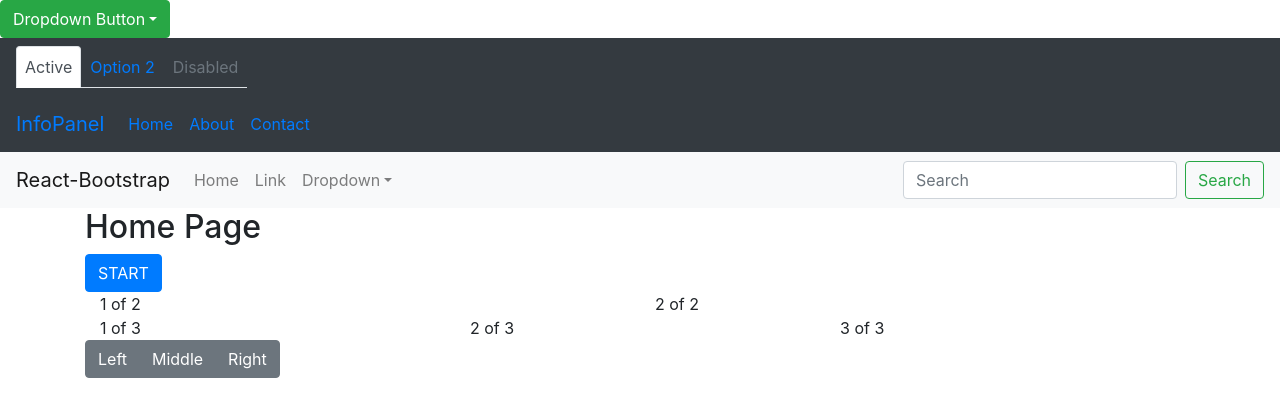
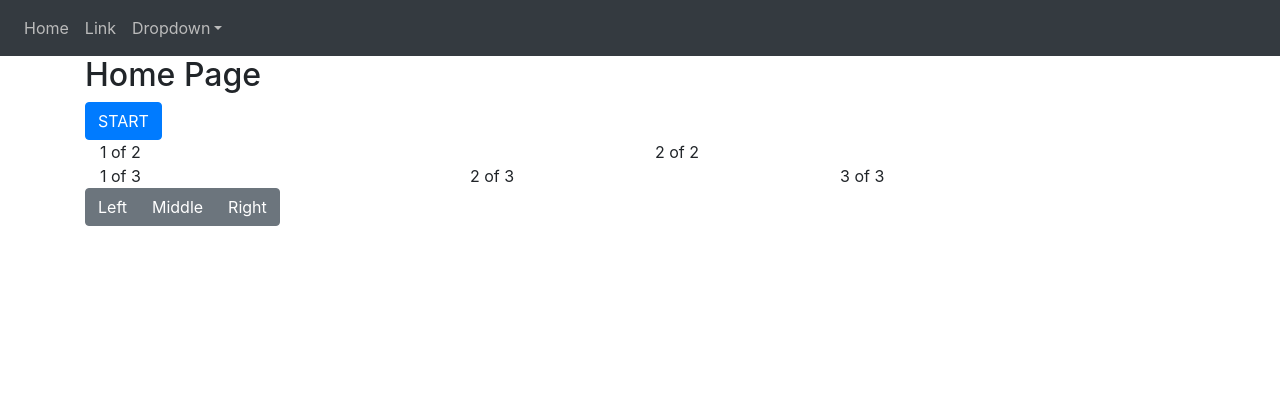
Before and after one commit to IT-Buster/DashBoard, a React (Create React App) app: page / in a window 1280 px wide. Shown: the top 416 px of the page. Built offline with nearby package versions, Linux system fonts and the light colour scheme.

Commit message:
Kolory menu

```diff
--- a/src/components/NavigationBar.js
+++ b/src/components/NavigationBar.js
@@ -15,95 +15,42 @@ const Styles = styled.div`
       color: white;
     }
   }
+  .dropdown-item {
+    color: black;
+  }
+  .dropdown-menu {
+    background-color: red;
+  }
+  .dropdown-divider {
+    color: black;
+  }
+  .dropdown-item:hover {
+    background-color: green;
+  }
+  .dropdown-item:focus {
+    background-color: blue;
+  }
+
 `;
 
 
 
 export const NavigationBar = () => (
 
-  <div>
-
-
-
-  <Dropdown>
-  <Dropdown.Toggle variant="success" id="dropdown-basic">
-    Dropdown Button
-  </Dropdown.Toggle>
-
-  <Dropdown.Menu>
-    <Dropdown.Item href="#/action-1">Action</Dropdown.Item>
-    <Dropdown.Item href="#/action-2">Another action</Dropdown.Item>
-    <Dropdown.Item href="#/action-3">Something else</Dropdown.Item>
-  </Dropdown.Menu>
-</Dropdown>
-
-<Navbar expand="lg" variant="tabs" defaultActiveKey="/home" className="bg-dark justify-content-between">
-<Nav variant="tabs" defaultActiveKey="/home">
-<Nav.Item>
-  <Nav.Link href="/home">Active</Nav.Link>
-</Nav.Item>
-<Nav.Item>
-  <Nav.Link eventKey="link-1">Option 2</Nav.Link>
-</Nav.Item>
-<Nav.Item>
-  <Nav.Link eventKey="disabled" disabled>
-    Disabled
-  </Nav.Link>
-</Nav.Item>
-</Nav>
-</Navbar>
-
-    <Navbar expand="lg" variant="tabs" defaultActiveKey="/home" className="bg-dark justify-content-between">
-      <Navbar.Brand href="/">InfoPanel</Navbar.Brand>
-      <Navbar.Toggle aria-controls="basic-navbar-nav" />
-      <Navbar.Collapse id="basic-navbar-nav">
-        <Nav className="mr-auto">
-          <ButtonGroup aria-label="Basic example">
-            <Nav.Item>
-              <Nav.Link>
-                <Link to="/">Home</Link>
-              </Nav.Link>
-            </Nav.Item>
-            <Nav.Item>
-              <Nav.Link>
-                <Link to="/about">About</Link>
-              </Nav.Link>
-            </Nav.Item>
-            <Nav.Item>
-              <Nav.Link>
-              <Link to="/contact">Contact</Link>
-              </Nav.Link>
-            </Nav.Item>
-          </ButtonGroup>
-        </Nav>
-      </Navbar.Collapse>
-    </Navbar>
-
-    <Navbar bg="light" expand="lg">
-    <Navbar.Brand href="#home">React-Bootstrap</Navbar.Brand>
+  <Styles>
+    <Navbar bg="dark" expand="lg">
     <Navbar.Toggle aria-controls="basic-navbar-nav" />
     <Navbar.Collapse id="basic-navbar-nav">
       <Nav className="mr-auto">
-        <Nav.Link href="#home">Home</Nav.Link>
-        <Nav.Link href="#link">Link</Nav.Link>
+        <Nav.Link href="/home">Home</Nav.Link>
+        <Nav.Link href="/contact">Link</Nav.Link>
         <NavDropdown title="Dropdown" id="basic-nav-dropdown">
-          <NavDropdown.Item href="#action/3.1">Action</NavDropdown.Item>
-          <NavDropdown.Item href="#action/3.2">Another action</NavDropdown.Item>
-          <NavDropdown.Item href="#action/3.3">Something</NavDropdown.Item>
+          <NavDropdown.Item href="/about">Action</NavDropdown.Item>
           <NavDropdown.Divider />
-          <NavDropdown.Item href="#action/3.4">Separated link</NavDropdown.Item>
+          <NavDropdown.Item href="/about55">Separated link</NavDropdown.Item>
         </NavDropdown>
       </Nav>
-      <Form inline>
-        <FormControl type="text" placeholder="Search" className="mr-sm-2" />
-        <Button variant="outline-success">Search</Button>
-      </Form>
     </Navbar.Collapse>
   </Navbar>
-
-
-
-
-
-  </div>
+  </Styles>
 )
```
